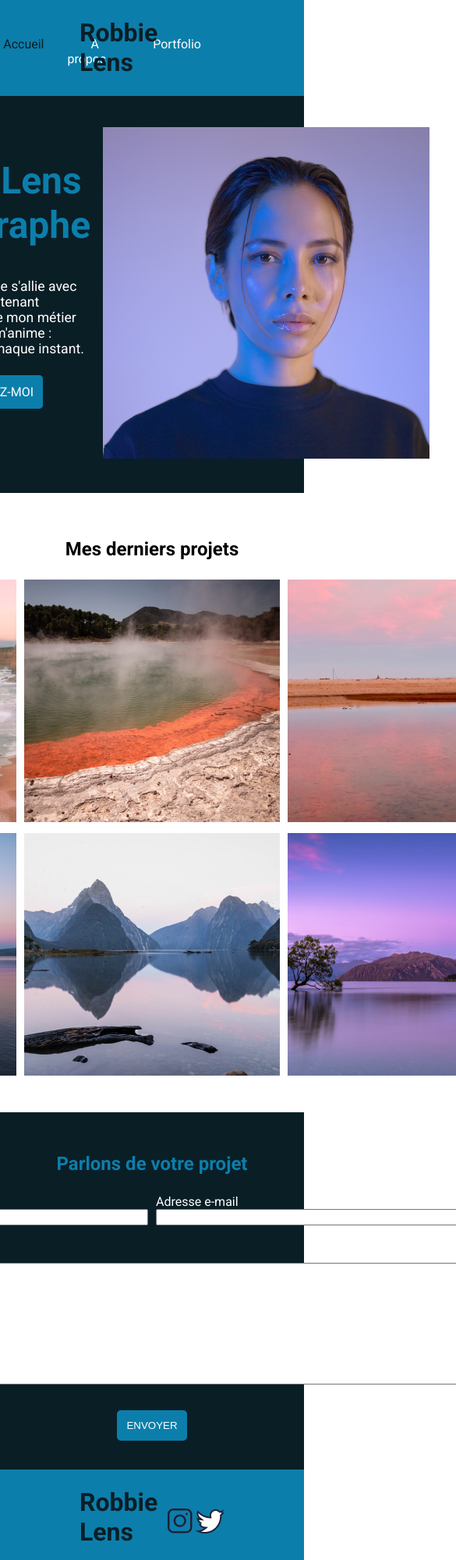
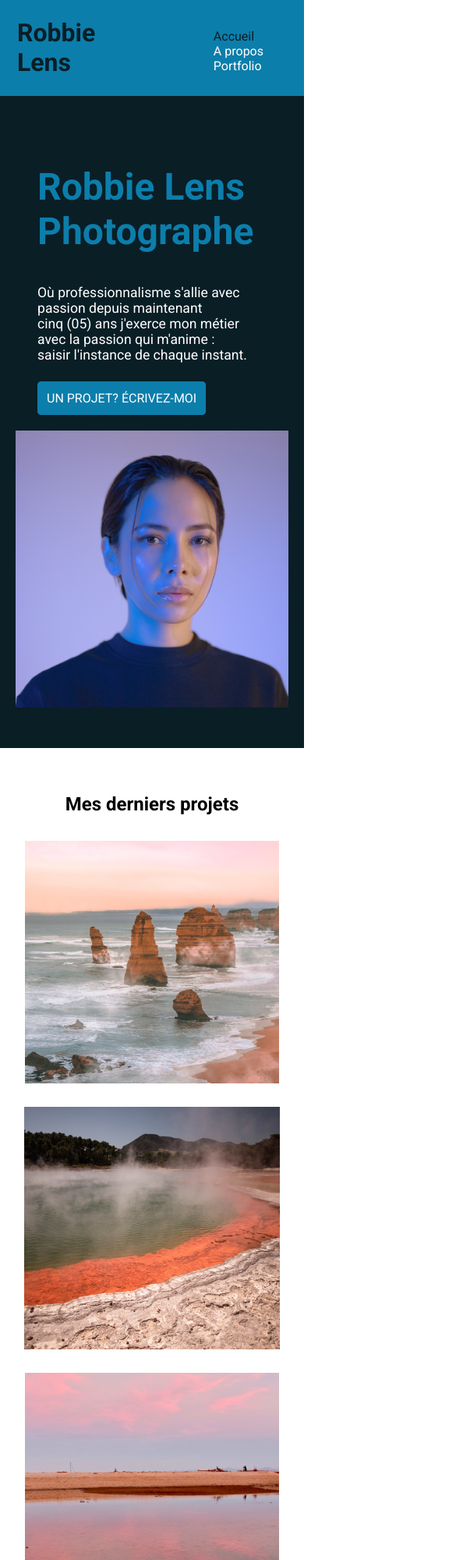
Before and after one commit to fullstackdev225/robbie-lens-html-css, a plain HTML site: page index.html in a window 390 px wide. Shown: the top 2000 px of the page at 78% size, 585 px wide, since content can reach past the window. Drawn offline with Linux system fonts and the light colour scheme.

Commit message:
Réalisation resposive du site web de Robbie Lens

```diff
--- a/css/about.css
+++ b/css/about.css
@@ -36,3 +36,15 @@
     padding: 50px;
     font-size: 1.3em;
 }
+
+/* responsive design */
+@media screen and (max-width: 797px) {
+    .section-about .text,ul{
+        margin-left: 50px;
+    }
+
+    .section-about th,td{
+        padding: 16px;
+        font-size: 1em;
+    }
+}
--- a/css/footer.css
+++ b/css/footer.css
@@ -13,3 +13,14 @@
     margin-top: -70px;
     margin-right: 100px;
 }
+
+/* responsive design */
+@media screen and (max-width: 797px) {
+    .footer .footer-title{
+        margin-left: 20px;
+    }
+
+    .footer .footer-social{
+        margin-right: 20px;
+    }
+}
--- a/css/header.css
+++ b/css/header.css
@@ -36,3 +36,20 @@
 .navbar .nav__link--active{
     color: rgb(10, 30, 38);
 }
+
+/* responsive design */
+
+@media screen and (max-width: 797px){
+    .header .header__title{
+        margin-left: 20px;
+    }
+
+    .navbar{
+        margin-top: -100px;
+        margin-right: 20px;
+    }
+
+    .navbar .navbar__nav{
+        flex-direction: column;
+    }
+}
--- a/css/index.css
+++ b/css/index.css
@@ -82,3 +82,48 @@
 .section-form textarea{
     width: 1020px;
 }
+
+/* responsive design */
+@media screen and (max-width: 797px) {
+    /* first section */
+    .section-introduce .row{
+        flex-direction: column;
+        align-items: center;
+    }
+
+    .section-introduce .col{
+        margin: 8px;
+    }
+
+    .section-introduce img{
+        width: 350px;
+    }
+
+    /* second section */
+    .section-projects .row{
+        flex-direction: column;
+        align-items: center;
+    }
+
+    .section-projects .col{
+        margin: 8px;
+    }
+
+    /* third section */
+    .section-form .row{
+        flex-direction: column;
+        align-items: center;
+    }
+
+    .section-form .col{
+        margin: 8px;
+    }
+
+    .section-form input{
+        width: 300px;
+    }
+
+    .section-form textarea{
+        width: 300px;
+    }
+}
```
Also changed, not shown: css/portfolio.css (+21 -0 lines).
